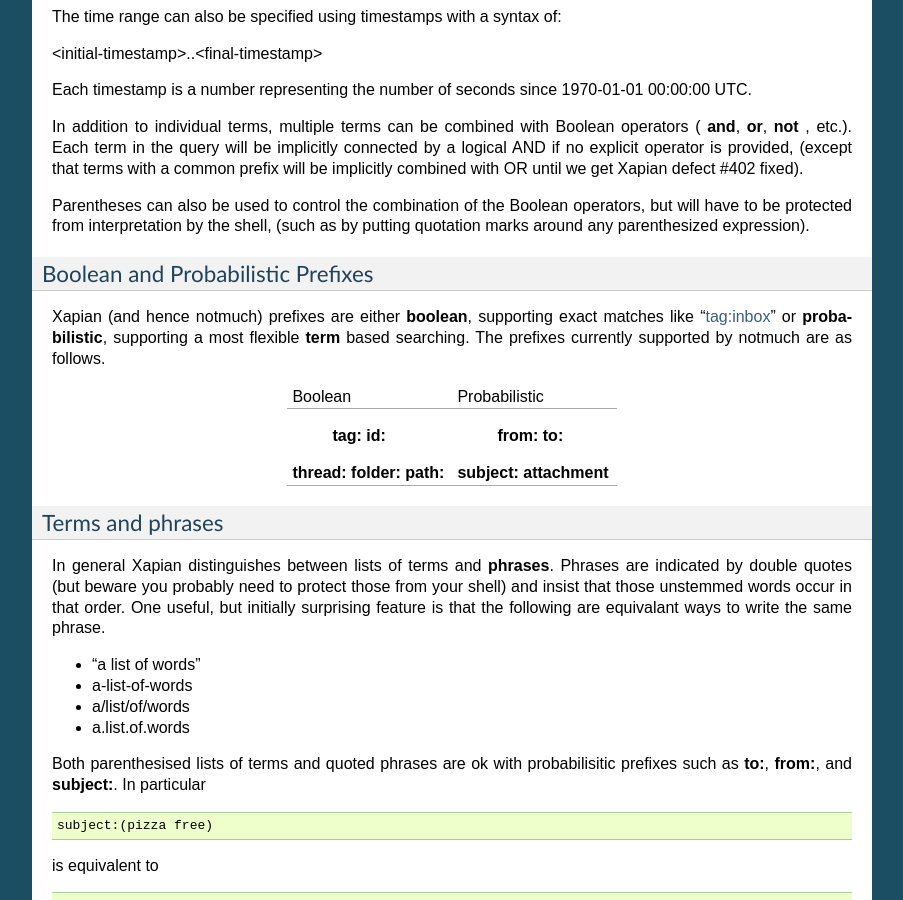
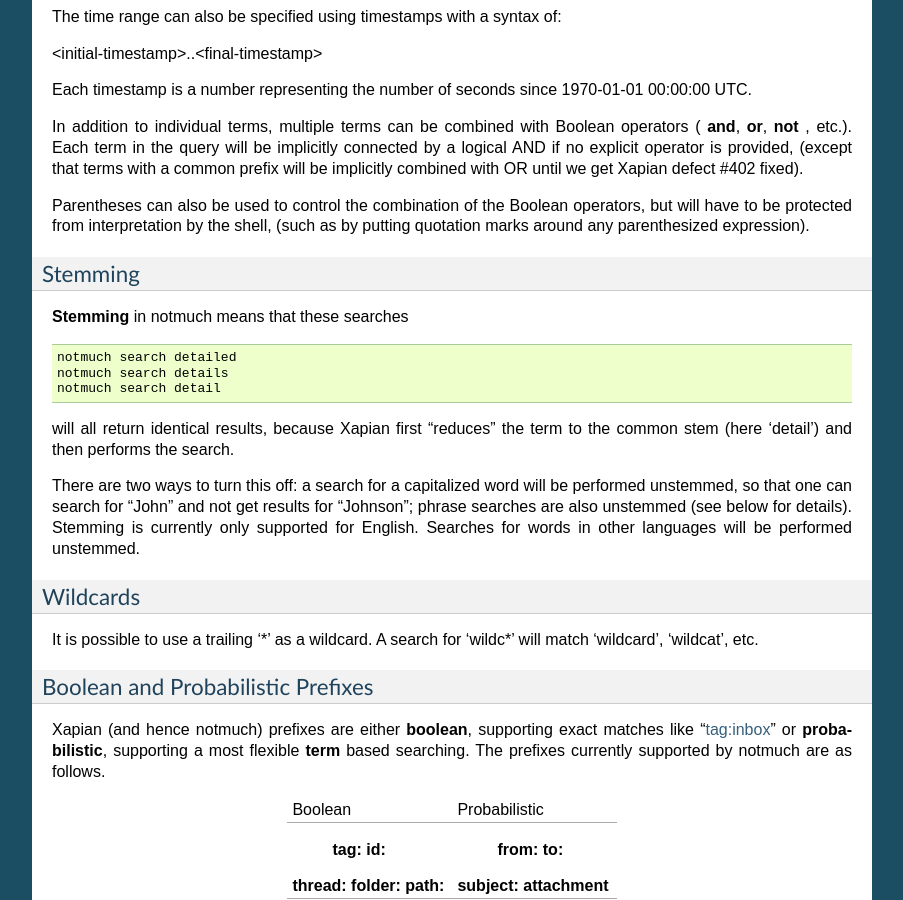
Before and after one commit to notmuch/notmuch, a Sphinx documentation site: the page built from doc/man7/notmuch-search-terms.rst, in a window 1280 px wide and 900 px high, scrolled down 1727 px. Shown: the whole window, without its empty margins (198-1101 px from the left). Built offline with Sphinx 7.4.7, drawn with Linux system fonts in a browser that asks for light colours; the version number is read from the project's files by our own code.

Commit message:
doc: add material on stemming and wildcards
This is lightly massaged from the searching page on the wiki.

```diff
--- a/doc/man7/notmuch-search-terms.rst
+++ b/doc/man7/notmuch-search-terms.rst
@@ -134,6 +134,33 @@
 operators, but will have to be protected from interpretation by the
 shell, (such as by putting quotation marks around any parenthesized
 expression).
+
+Stemming
+--------
+
+**Stemming** in notmuch means that these searches
+
+::
+
+        notmuch search detailed
+        notmuch search details
+        notmuch search detail
+
+will all return identical results, because Xapian first "reduces" the
+term to the common stem (here 'detail') and then performs the search.
+
+There are two ways to turn this off: a search for a capitalized word
+will be performed unstemmed, so that one can search for "John" and not
+get results for "Johnson"; phrase searches are also unstemmed (see
+below for details).  Stemming is currently only supported for
+English. Searches for words in other languages will be performed unstemmed.
+
+Wildcards
+---------
+
+It is possible to use a trailing '\*' as a wildcard. A search for
+'wildc\*' will match 'wildcard', 'wildcat', etc.
+
 
 Boolean and Probabilistic Prefixes
 ----------------------------------
```
